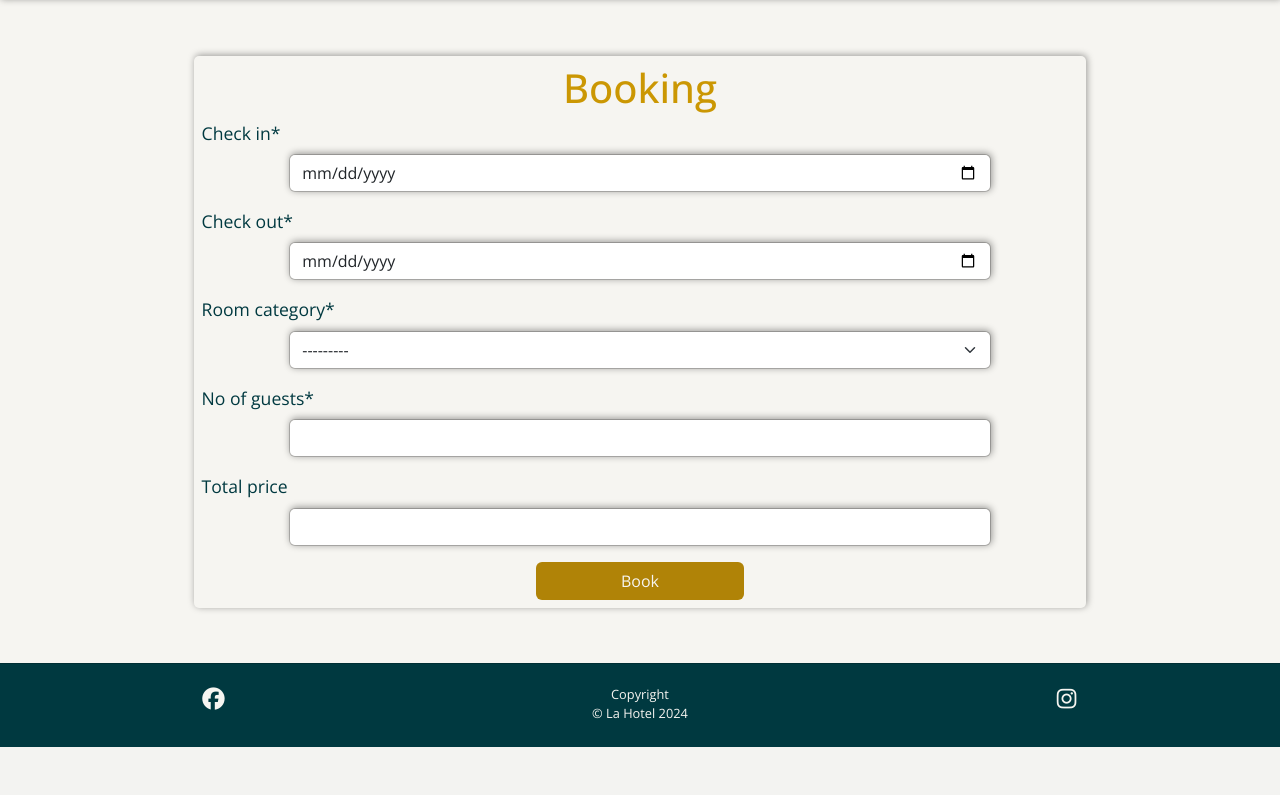
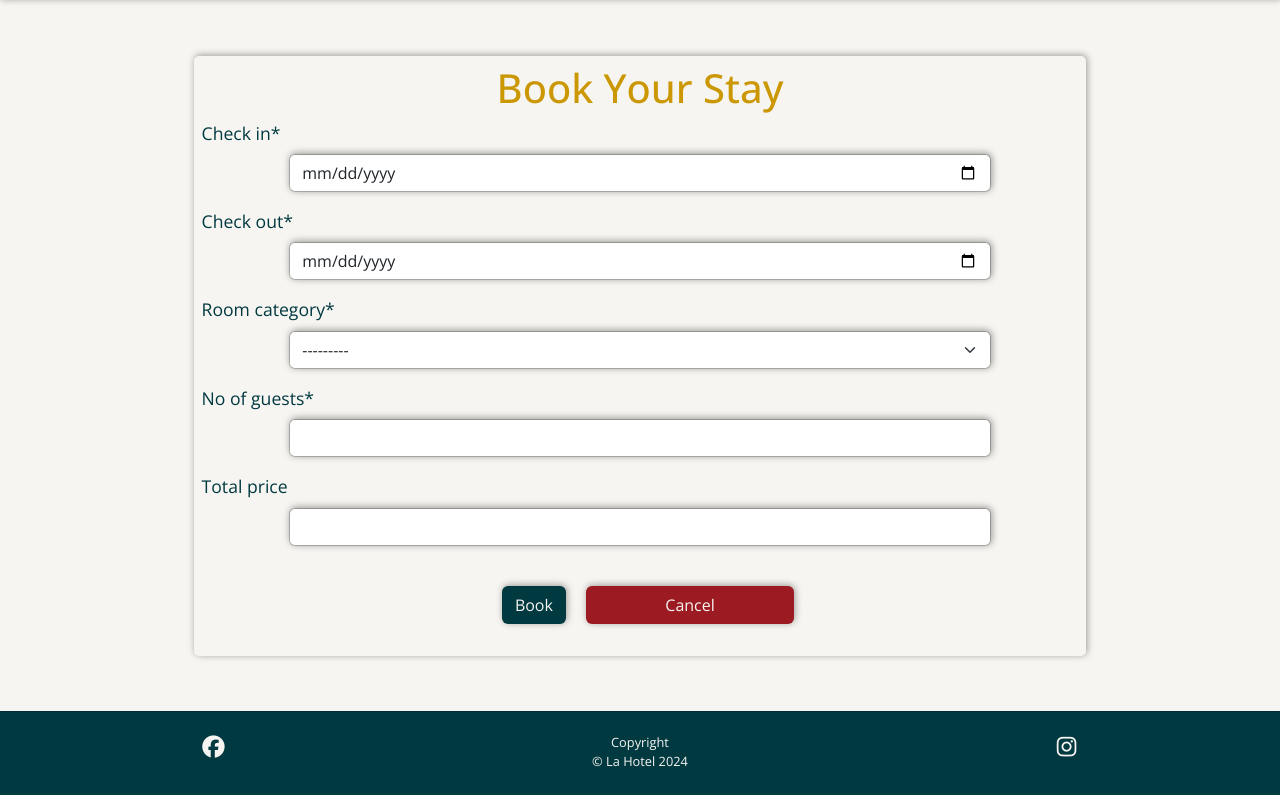
Before and after one commit to EVondrus/la-hotel, a Django app: page /booking/ in a window 1280 px wide. Shown: the part 102-897 px from the top of the page. Before the commit the page ends 849 px from the top, so only its background shows below. Run offline with Django 5.2, Linux system fonts and the light colour scheme; the visitor is signed in with stand-in values (Sample User, id 1); data that the repository does not hold is empty; some libraries are stand-ins or nearby versions.

Commit message:
refactor: Add cancel button to booking form return to the room category page.

```diff
--- a/booking/templates/booking/add_booking.html
+++ b/booking/templates/booking/add_booking.html
@@ -1,15 +1,16 @@
 {% extends "base.html" %}
 <!--Prettier ignore-->
-{% block title %}Add Booking{% endblock %}
-<!-- Add Booking Form -->
+{% block title %}Booking{% endblock %}
+
 {% block content %}
 <div class="container">
   <form method="POST" class="p-2 form">
-    <h1 class="text-center">Booking</h1>
+    <h1 class="text-center">Book Your Stay</h1>
     {% csrf_token %}
     {{ form|crispy}}
     <div class="text-center">
-      <button type="submit" class="btn btn-gold">Book</button>
+      <button type="submit" class="btn btn-book mx-3">Book</button>
+      <a href="{% url 'rooms:roomcategory' %}" class="btn btn-red my-4">Cancel</a>
     </div>
   </form>
 </div>
--- a/static/css/base.css
+++ b/static/css/base.css
@@ -129,7 +129,6 @@ a.nav-link:hover {
 a.btn {
   background-color: var(--dark-yellow);
   color: var(--cloudy-white);
-  padding: 6px 25px;
   box-shadow: var(--smal-box-shadow);
 }
 
@@ -137,15 +136,37 @@ a.btn-book {
   background-color: var(--slate-green);
 }
 
+a.btn-red {
+  background-color: var(--dark-red);
+  color: var(--cloudy-white);
+
+}
+
+.btn-red {
+  background-color: var(--dark-red);
+  color: var(--cloudy-white);
+  width: 13rem;
+  box-shadow: var(--smal-box-shadow);
+}
+
+.btn-book {
+  background-color: var(--slate-green);
+  color: var(--cloudy-white);
+  box-shadow: var(--smal-box-shadow);
+}
+
 .btn-gold {
   background-color: var(--dark-yellow);
   width: 13rem;
   color: var(--cloudy-white);
+  box-shadow: var(--smal-box-shadow);
 }
 
 a.btn:hover,
 .btn-gold:hover,
-a.btn-book:hover {
+a.btn-book:hover,
+.btn-book:hover,
+.btn-red:hover {
   background-color: var(--gold);
 }
 
@@ -299,6 +320,10 @@ a.btn-book:hover {
   cursor: pointer;
 }
 
+/* Booking Form */
+
+
+
 /* Footer */
 footer {
   background-color: var(--slate-green);
```
